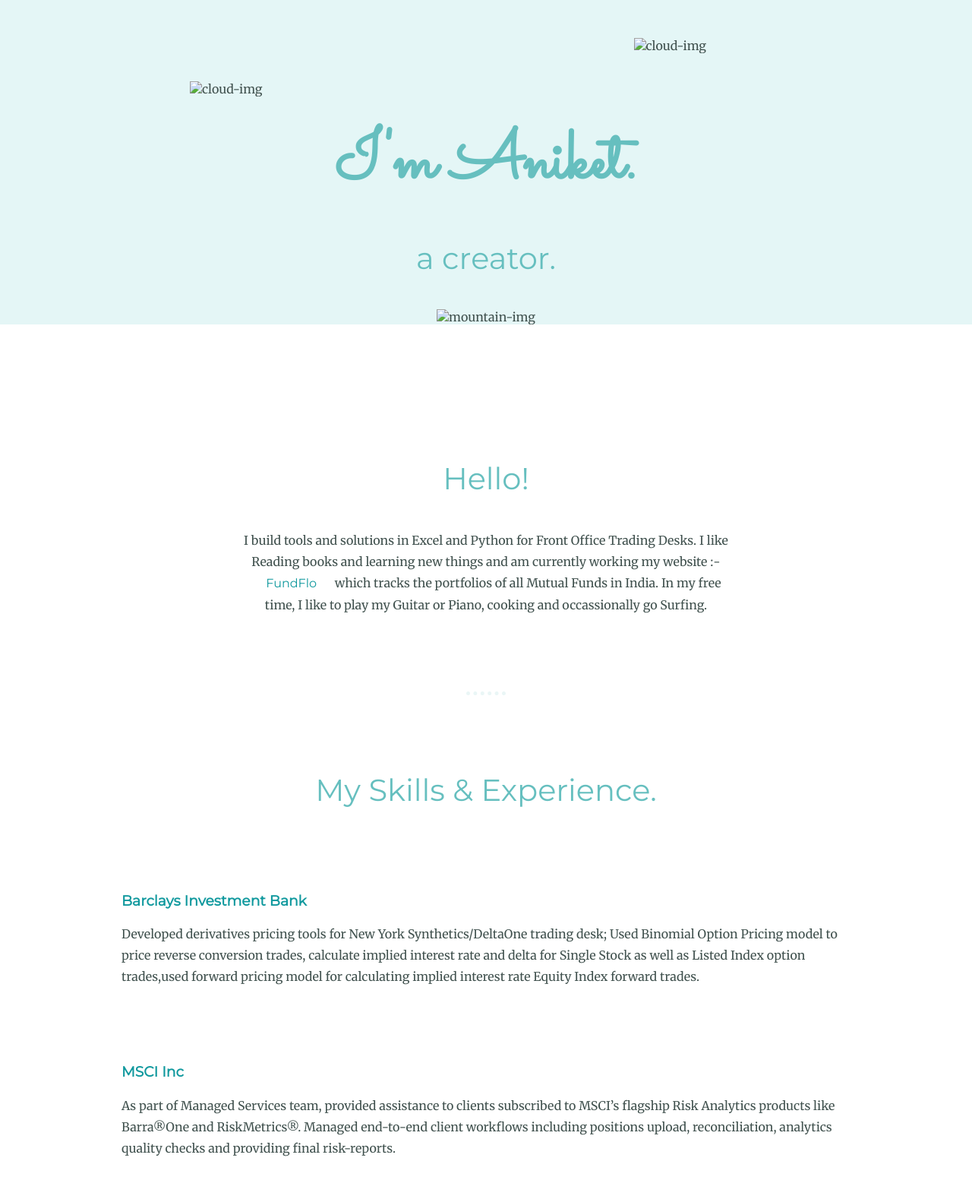
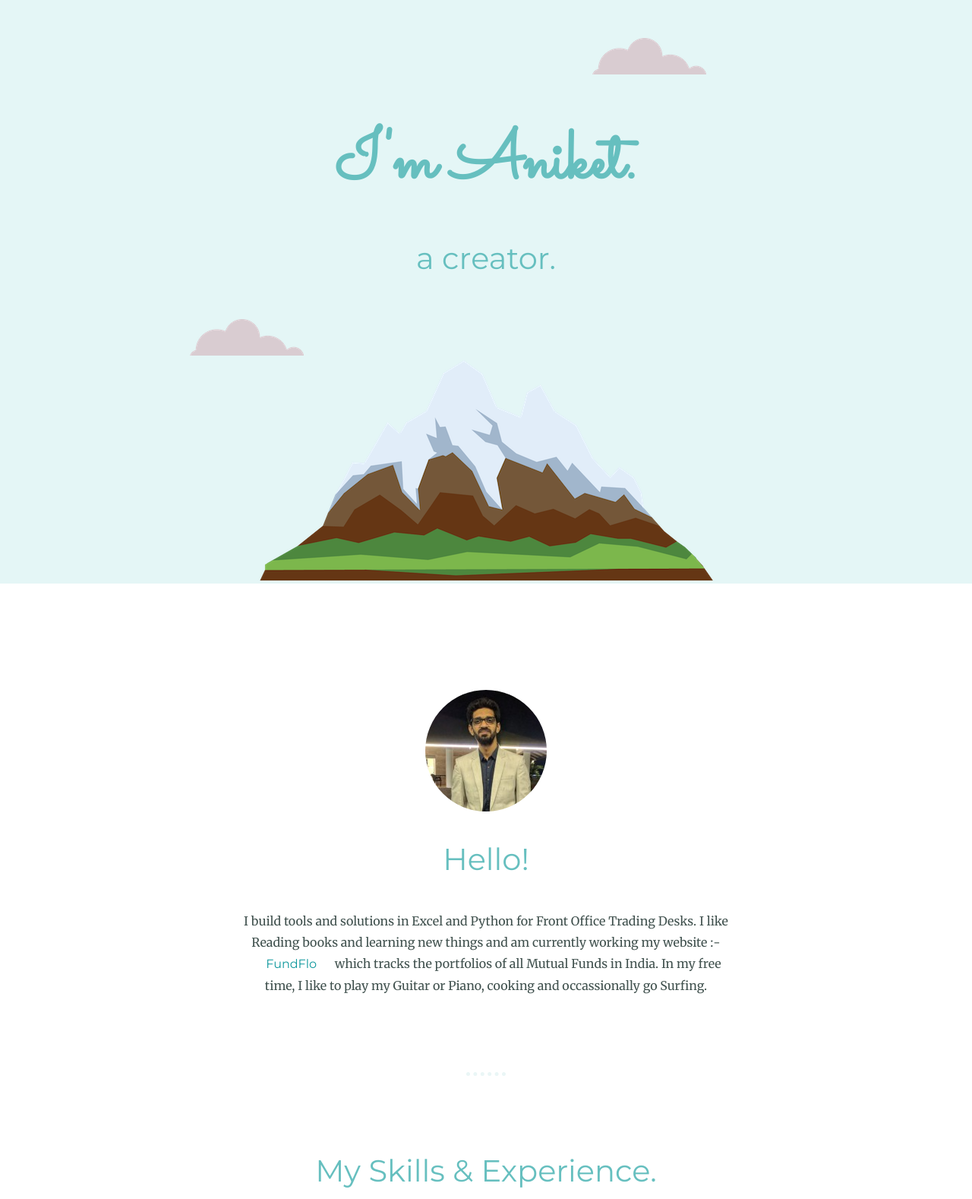
Before and after one commit to AniketGor/Profile, a plain HTML site: page index.html in a window 1280 px wide. Shown: the top 1578 px of the page at 76% size. Drawn offline with Linux system fonts and the light colour scheme.

Commit message:
updated scr for other images

```diff
--- a/index.html
+++ b/index.html
@@ -11,16 +11,16 @@
   <body>
 
   <div class="top-container">
-    <img class="top-cloud" src="images/cloud.png" alt="cloud-img">
+    <img class="top-cloud" src="cloud.png" alt="cloud-img">
     <h1>I'm Aniket.</h1>
     <h2>a <span class="pro">cre</span>ator.</h2>
-    <img class="bottom-cloud" src="images/cloud.png" alt="cloud-img">
-    <img src="images/mountain.png" alt="mountain-img">
+    <img class="bottom-cloud" src="cloud.png" alt="cloud-img">
+    <img src="mountain.png" alt="mountain-img">
   </div>
 
   <div class="middle-container">
     <div class="profile">
-      <img class = "profile-img" src="images/Aniket.png" alt="">
+      <img class = "profile-img" src="Aniket.png" alt="">
       <h2>Hello!</h2>
       <p class="profile-para">I build tools and solutions in Excel and Python for Front Office Trading Desks. I like Reading books and
         learning new things and am currently working my website :-
@@ -31,7 +31,7 @@
     <div class="skills">
       <h2>My Skills & Experience.</h2>
       <div class="skill-row">
-        <img class="barclays-img" src="images/Barclays-Logo.png" alt="" width = "" height = "">
+        <img class="barclays-img" src="Barclays-Logo.png" alt="" width = "" height = "">
         <h3>Barclays Investment Bank</h3>
         <p>Developed derivatives pricing tools for New York Synthetics/DeltaOne trading desk;
            Used Binomial Option Pricing model to price reverse conversion trades,
@@ -52,7 +52,7 @@
            of reporting dashboards thereby automating the manual monitoring efforts.--></p>
       </div>
       <div class="skill-row">
-        <img class="msci-img" src="images/msci-vector-logo.png" alt="" width = "" height = "">
+        <img class="msci-img" src="msci-vector-logo.png" alt="" width = "" height = "">
         <h3>MSCI Inc</h3>
         <p>As part of Managed Services team, provided assistance to clients subscribed to MSCI’s
             flagship Risk Analytics products like Barra®One and RiskMetrics®.
```
